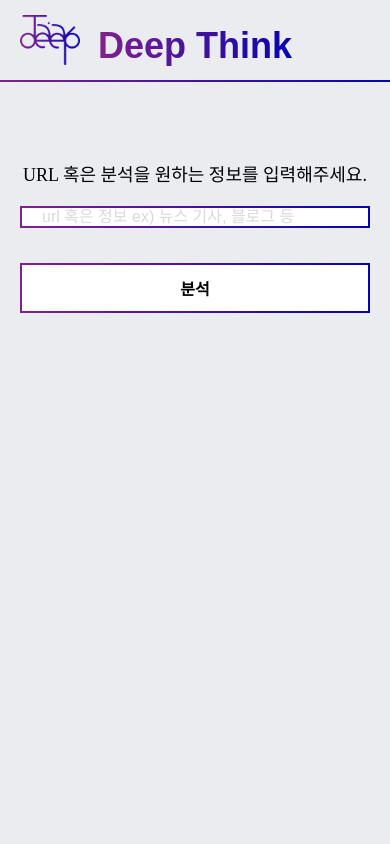
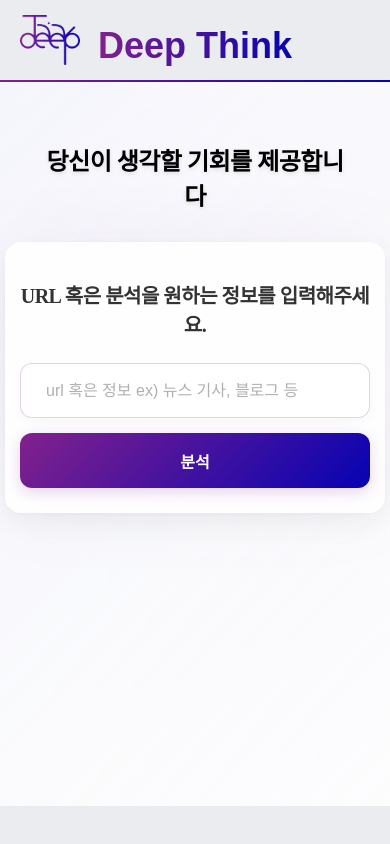
Before and after one commit to Deep-Think-Project/Client, a React (Create React App) app in the folder deepthink_client/: page / in a window 390 px wide. Built offline with nearby package versions, Linux system fonts and the light colour scheme.

Commit message:
redesign_by_jongseok

```diff
--- a/deepthink_client/src/components/SearchBar.js
+++ b/deepthink_client/src/components/SearchBar.js
@@ -64,21 +64,28 @@ function SearchBar({ setLoading }) {
 
   return (
     <div className="main-content">
-      {/* Instructional message for the user */}
-      <p className="instruction">URL 혹은 분석을 원하는 정보를 입력해주세요.</p>
-
-      {/* Input and submission container */}
+      <div className="tagline-container">
+        <div className="tagline">당신이 생각할 기회를 제공합니다</div>
+      </div>
+      <div className="content-wrapper">
+        <h1 className="instruction">URL 혹은 분석을 원하는 정보를 입력해주세요.</h1>
         <div className="search-container">
+          <div className="input-wrapper">
             <input
               type="text"
               value={inputValue}
               onChange={handleInputChange}
               placeholder="url 혹은 정보 ex) 뉴스 기사, 블로그 등"
             />
-        <button onClick={handleSubmit}>분석</button>
+          </div>
+          <button onClick={handleSubmit}>
+            분석
+            <span className="button-shine"></span>
+          </button>
         </div>
       </div>
-  );
+    </div>
+  )
 }
 
-export default SearchBar;
+export default SearchBar
--- a/deepthink_client/src/components/Sentences.js
+++ b/deepthink_client/src/components/Sentences.js
@@ -88,11 +88,20 @@ const Sentences = ({ sentences }) => {
         <div className="divider"></div>
 
         {/* Explanation Section */}
-        <div className="reason-display">
-          <div className="reason-title">
-            <div className="reason-title-dot"></div>
-            <div className="reason-title-text">이유</div>
-          </div>
+        <div className={`reason-display ${
+            selectedIndex !== null
+                ? sentences[selectedIndex].type === "clear_sentence"
+                ? "reason-green"
+                : "reason-purple"
+              : ""
+          }`}
+        >
+            {selectedIndex !== null && (
+            <div className="reason-title">
+              <div className="reason-title-dot"></div>
+              <div className="reason-title-text">이유</div>
+            </div>
+            )}
 
           <div className="reason-content">
             {selectedIndex !== null && selectedIndex < sentences.length ? (
--- a/deepthink_client/src/pages/ResultPage.js
+++ b/deepthink_client/src/pages/ResultPage.js
@@ -38,8 +38,6 @@ function ResultPage() {
           {/* Summary of the analyzed text */}
           <Summary summary={result.results.summary} />
 
-          <div className="main-divider"></div>
-
           {/* Detected author intent */}
           <Intent intent={result.results.author_intent} />
 
--- a/deepthink_client/src/styles/Intent.css
+++ b/deepthink_client/src/styles/Intent.css
@@ -9,11 +9,25 @@
 }
 
 .intent-title-dot {
-    width: 12px;
-    height: 12px;
-    background: linear-gradient(to right, #82218c, #0603b2);
+    width: 16px;
+    height: 16px;
+    background: var(--gradient);
     border-radius: 50%;
-    margin-right: 10px;
+    margin-right: 12px;
+    position: relative;
+    overflow: hidden;
+}
+
+.intent-title-dot::after {
+content: "";
+position: absolute;
+top: 0;
+left: 0;
+right: 0;
+bottom: 0;
+background: linear-gradient(to right, #82218c, #0603b2);
+border-radius: 50%;
+transform: scale(0.6);
 }
 
 .intent-title-text {
--- a/deepthink_client/src/styles/SearchBar.css
+++ b/deepthink_client/src/styles/SearchBar.css
@@ -2,16 +2,70 @@
   display: flex;
   flex-direction: column;
   align-items: center;
-    padding: 100px 20px;
+  justify-content: flex-start;
+  padding: 0 20px;
   min-height: calc(100vh - 120px);
+  background: linear-gradient(135deg, rgba(248, 248, 255, 0.8) 0%, rgba(255, 255, 255, 0.9) 100%);
+  position: relative;
+  overflow: hidden;
+}
+
+.main-content::before {
+  content: "";
+  position: absolute;
+  top: 0;
+  left: 0;
+  right: 0;
+  bottom: 0;
+  background-image: radial-gradient(circle at 20% 30%, rgba(130, 33, 140, 0.03) 0%, transparent 50%),
+    radial-gradient(circle at 80% 70%, rgba(6, 3, 178, 0.03) 0%, transparent 50%);
+  z-index: -1;
+}
+
+.tagline-container {
+  width: 100%;
+  display: flex;
+  justify-content: center;
+  align-items: center;
+  margin-top: 120px;
+  margin-bottom: 60px;
+  position: relative;
+}
+
+.tagline {
+  font-size: 36px;
+  font-weight: 600;
+  color: #000000;
+  text-align: center;
+  letter-spacing: -0.5px;
+  position: relative;
+  display: inline-block;
+  padding: 0 25px;
+  text-shadow: 0 2px 4px rgba(0, 0, 0, 0.1);
+}
+
+
+
+
+.content-wrapper {
+  position: relative;
+  width: 100%;
+  max-width: 900px;
+  padding: 40px;
+  background: rgba(255, 255, 255, 0.8);
+  backdrop-filter: blur(10px);
+  border-radius: 16px;
+  box-shadow: 0 10px 30px rgba(0, 0, 0, 0.05), 0 1px 4px rgba(0, 0, 0, 0.03), 0 0 80px rgba(130, 33, 140, 0.05);
+  margin-bottom: 80px;
 }
 
 .instruction {
-    font-size: 24px;
-    font-weight: 500;
-    color: #000000;
-    margin-bottom: 30px;
+  font-size: 28px;
+  font-weight: 600;
+  color: #333;
+  margin-bottom: 35px;
   text-align: center;
+  letter-spacing: -0.5px;
 }
 
 .search-container {
@@ -19,72 +73,141 @@
   width: 100%;
   max-width: 800px;
   margin: 0 auto;
-    gap: 35px;
+  gap: 20px;
+  position: relative;
+}
+
+.input-wrapper {
+  flex: 1;
+  position: relative;
+  z-index: 1;
 }
 
 .search-container input {
-    flex: 1;
+  width: 100%;
   height: 60px;
-    padding: 0 20px;
+  padding: 0 25px;
   font-size: 18px;
-    border: 2px solid transparent;
+  border-radius: 12px;
+  border: 1px solid rgba(130, 33, 140, 0.2);
   outline: none;
   background-color: #ffffff;
-    background-image: linear-gradient(#ffffff, #ffffff),
-                      linear-gradient(to right, #82218c, #0603b2);
-    background-origin: border-box;
-    background-clip: padding-box, border-box;
+  box-shadow: 0 4px 12px rgba(0, 0, 0, 0.03);
+  transition: all 0.3s ease;
+}
+
+.search-container input:focus {
+  border-color: rgba(130, 33, 140, 0.5);
+  box-shadow: 0 4px 20px rgba(130, 33, 140, 0.1);
 }
 
 .search-container input::placeholder {
-    color: #d9d9d9;
+  color: #b0b0b0;
+  font-weight: 300;
 }
 
 .search-container button {
-    width: 100px;
+  min-width: 120px;
   height: 60px;
-    background-color: #ffffff;
-    color: #000000;
+  background: linear-gradient(135deg, #82218c 0%, #0603b2 100%);
+  color: #ffffff;
   font-size: 18px;
-    font-weight: bold;
-    border: 2px solid transparent;
+  font-weight: 600;
+  border: none;
+  border-radius: 12px;
   cursor: pointer;
-    transition: background-color 0.3s;
-    background-image: linear-gradient(#ffffff, #ffffff),
-                      linear-gradient(to right, #82218c, #0603b2);
-    background-origin: border-box;
-    background-clip: padding-box, border-box;
+  transition: all 0.3s ease;
+  position: relative;
+  overflow: hidden;
+  box-shadow: 0 4px 15px rgba(130, 33, 140, 0.2);
 }
 
 .search-container button:hover {
-    background-image: linear-gradient(rgba(255, 255, 255, 0.9), rgba(255, 255, 255, 0.9)),
-                      linear-gradient(to right, #82218c, #0603b2);
+  transform: translateY(-2px);
+  box-shadow: 0 6px 20px rgba(130, 33, 140, 0.3);
 }
 
+.search-container button:active {
+  transform: translateY(1px);
+}
+
+.button-shine {
+  position: absolute;
+  top: 0;
+  left: -100%;
+  width: 100%;
+  height: 100%;
+  background: linear-gradient(
+    90deg,
+    rgba(255, 255, 255, 0) 0%,
+    rgba(255, 255, 255, 0.2) 50%,
+    rgba(255, 255, 255, 0) 100%
+  );
+  animation: shine 3s infinite;
+}
+
+@keyframes shine {
+  0% {
+    left: -100%;
+  }
+  20% {
+    left: 100%;
+  }
+  100% {
+    left: 100%;
+  }
+}
+
+
 @media (max-width: 768px) {
-    .main-content {
-      padding: 60px 20px;
+  .tagline-container {
+    margin-top: 80px;
+    margin-bottom: 40px;
+  }
+
+  .tagline {
+    font-size: 30px;
+  }
+  .content-wrapper {
+    padding: 30px 20px;
+  }
+
+  .instruction {
+    font-size: 24px;
+    margin-bottom: 25px;
+  }
+
+  .search-container {
+    gap: 15px;
+  }
+
+  .search-container input,
+  .search-container button {
+    height: 55px;
+    font-size: 16px;
+  }
+
+  .search-container button {
+    min-width: 100px;
+  }
+}
+
+@media (max-width: 480px) {
+  .tagline-container {
+    margin-top: 60px;
+    margin-bottom: 30px;
+  }
+
+  .tagline {
+    font-size: 24px;
+  }
+
+  .content-wrapper {
+    padding: 25px 15px;
   }
 
   .instruction {
     font-size: 20px;
-      margin-bottom: 20px;
-    }
-
-    .search-container input,
-    .search-container button {
-      height: 50px;
-      font-size: 16px;
-    }
-
-    .search-container button {
-      width: 80px;
-    }
-  }
-
-  @media (max-width: 480px) {
-    .instruction {
-      font-size: 18px;
   }
 
   .search-container {
@@ -98,6 +221,16 @@
   .search-container button {
     width: 100%;
   }
+
+  .decorative-element.left {
+    width: 150px;
+    height: 150px;
+  }
+
+  .decorative-element.right {
+    width: 180px;
+    height: 180px;
+  }
 }
 
 .search-container input,
--- a/deepthink_client/src/styles/Summary.css
+++ b/deepthink_client/src/styles/Summary.css
@@ -1,25 +1,44 @@
 .summary-container {
   padding: 20px;
+  border-bottom: 1px solid rgba(0, 0, 0, 0.25);
+
 }
 
 .summary-title {
   display: flex;
   align-items: center;
   margin-bottom: 5px;
+
 }
 
 .summary-title-dot {
-  width: 12px;
-  height: 12px;
+  width: 16px;
+  height: 16px;
+  background: var(--gradient);
+  border-radius: 50%;
+  margin-right: 12px;
+  position: relative;
+  overflow: hidden;
+}
+
+.summary-title-dot::after {
+  content: "";
+  position: absolute;
+  top: 0;
+  left: 0;
+  right: 0;
+  bottom: 0;
   background: linear-gradient(to right, #82218c, #0603b2);
   border-radius: 50%;
-  margin-right: 10px;
+  transform: scale(0.6);
 }
+
 
 .summary-title-text {
   font-size: 20px;
   font-weight: bold;
   color: #000000;
+
 }
 
 .summary-content {
--- a/deepthink_client/src/styles/ToolTip.css
+++ b/deepthink_client/src/styles/ToolTip.css
@@ -38,14 +38,36 @@
     width: 300px;
     text-align: center;
     margin-bottom: 10px;
+    border-radius: 8px;
+    position: relative;
 }
 
 .green-box {
-    background-color: #a7f49b;
+    background-color: rgba(89, 255, 63, 0.15);
 }
 
 .purple-box {
-    background-color: #ddb2fc;
+    background-color: rgba(170, 51, 255, 0.15);
+}
+.green-box::before,
+.purple-box::before {
+    content: "";
+    position: absolute;
+    left: 0;
+    top: 0;
+    bottom: 0;
+    width: 4px;
+
+    border-radius: 3px 0 0 3px;
+}
+
+/* 각각 색상 지정 */
+.green-box::before {
+    background-color: #67c23a;
+}
+
+.purple-box::before {
+    background-color: #8e44ad;
 }
 
 .green-title,
```
Also changed, not shown: deepthink_client/src/styles/Sentences.css (+219 -99 lines). Lines whose indentation alone changed are shown as unchanged.
